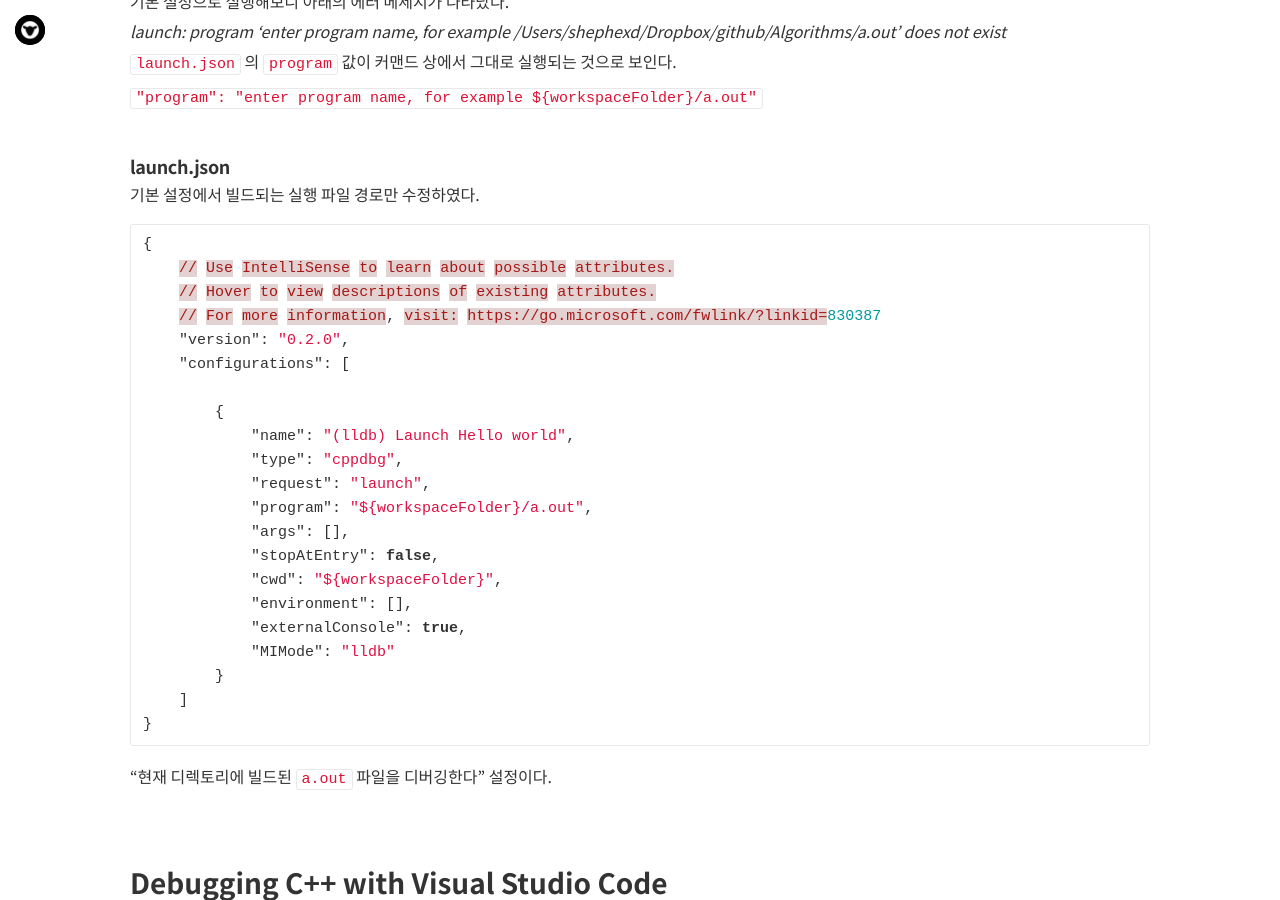
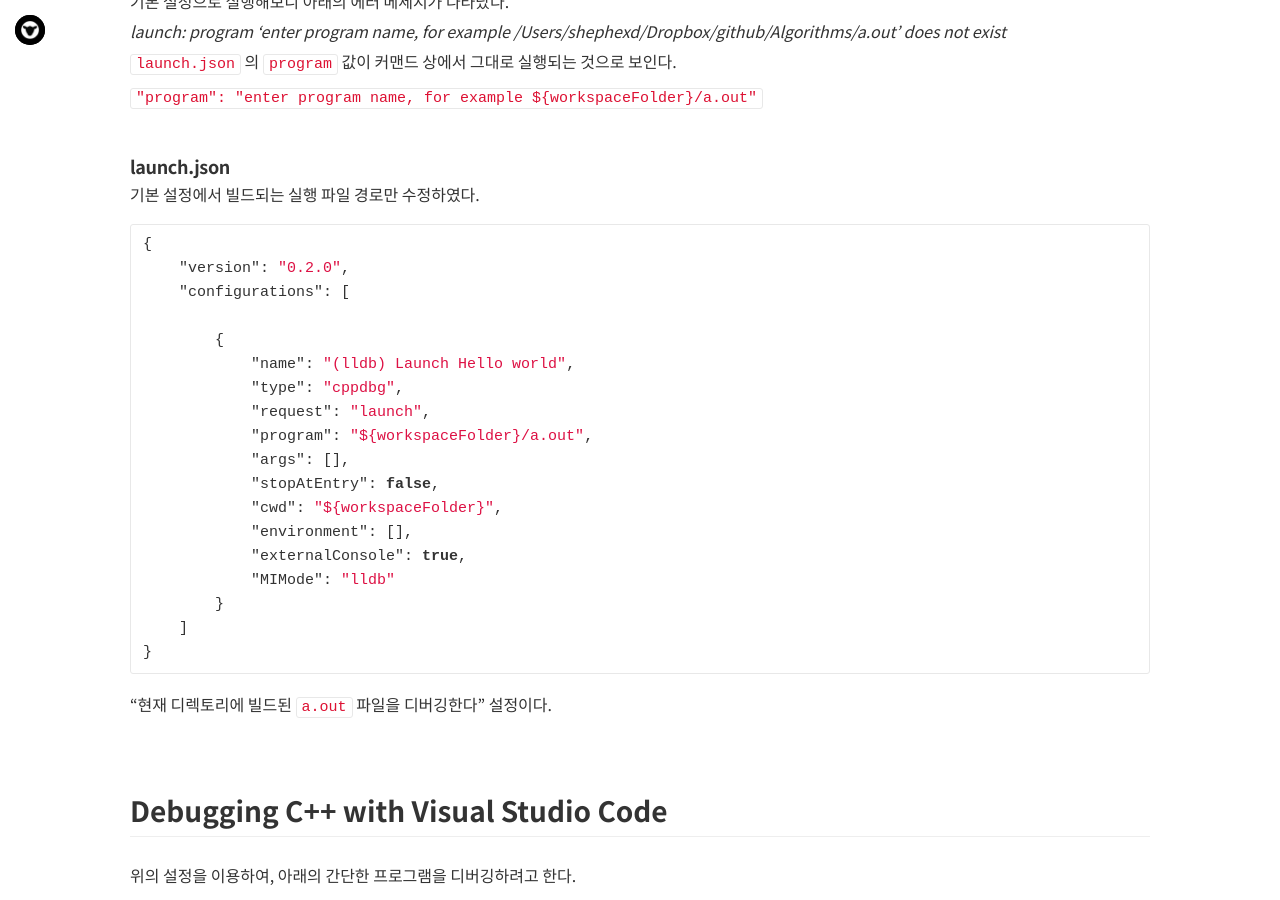
Before and after one commit to Shephexd/shephexd.github.io, a Jekyll site: the page built from _posts/Development/2019-02-10-Debugging_cpp_with_VS_code.md, in a window 1280 px wide and 900 px high, scrolled down 2653 px. Built offline with Jekyll 4.4.1, drawn with Linux system fonts in a browser that asks for light colours; nearby versions of some CDN libraries; some web fonts are replaced; comment, search, counter and statistics services are not loaded; some of the changed text lies outside the part shown.

Commit message:
update post of debugging cpp

````diff
--- a/_posts/Development/2019-02-10-Debugging_cpp_with_VS_code.md
+++ b/_posts/Development/2019-02-10-Debugging_cpp_with_VS_code.md
@@ -156,9 +156,6 @@
 
 ```json
 {
-    // Use IntelliSense to learn about possible attributes.
-    // Hover to view descriptions of existing attributes.
-    // For more information, visit: https://go.microsoft.com/fwlink/?linkid=830387
     "version": "0.2.0",
     "configurations": [
 
````
Also changed, not shown: other parts of _posts/Development/2019-02-10-Debugging_cpp_with_VS_code.md (+3 -3 lines).
